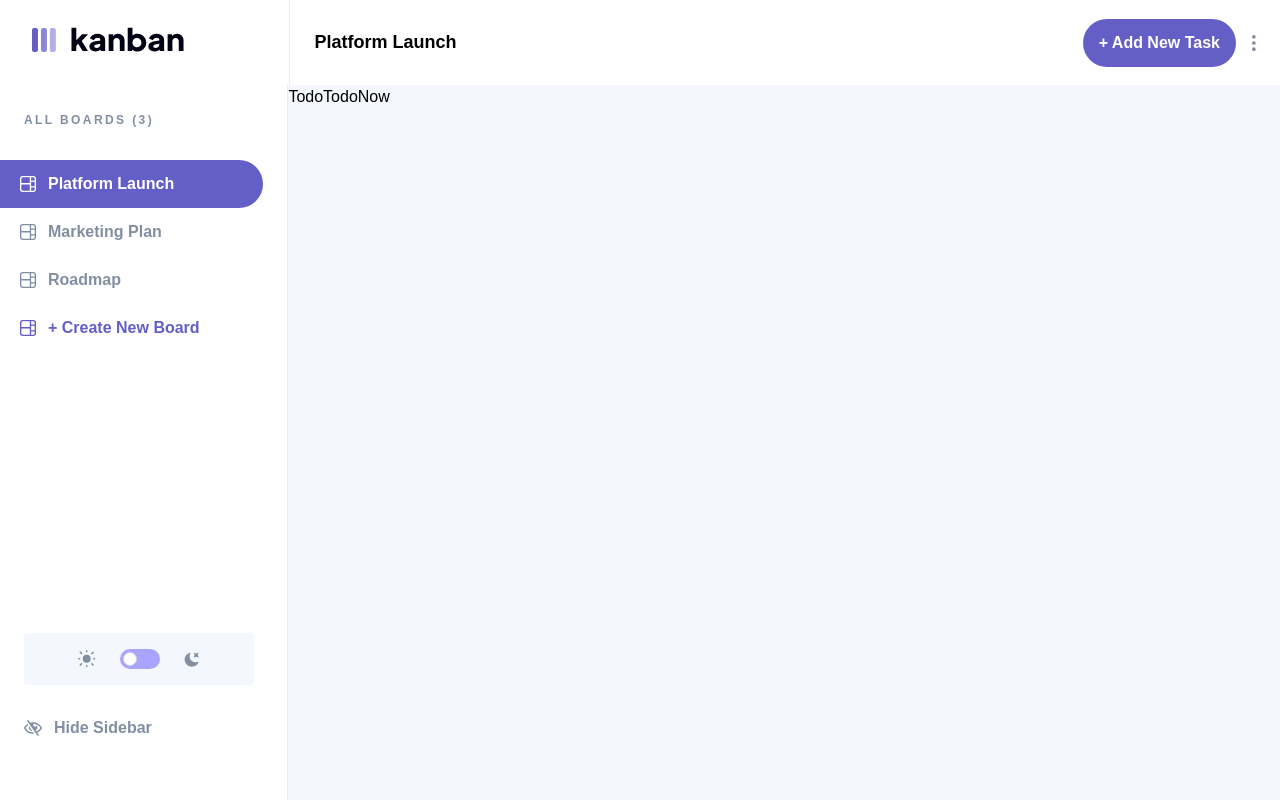
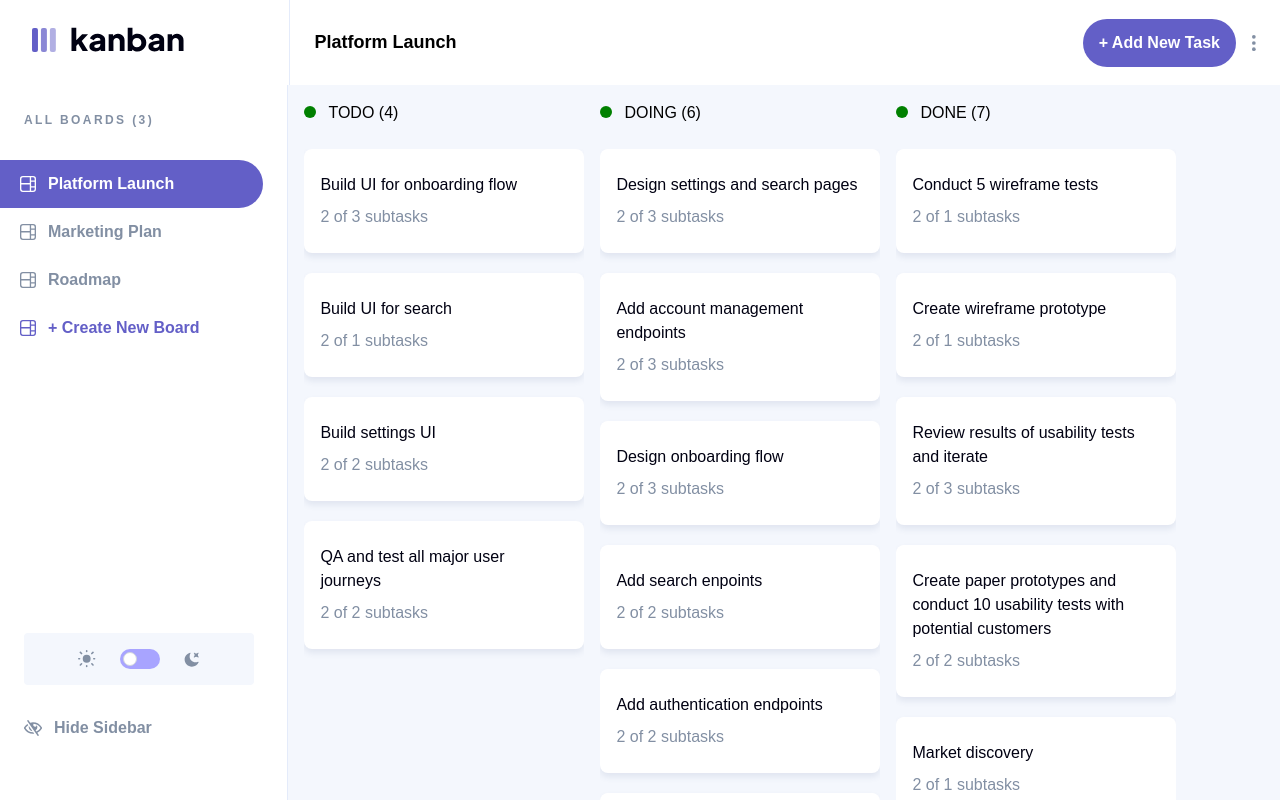
Before and after one commit to Em-codes/kanban-project-manager, a Next.js app: page / in a window 1280 px wide. Built offline with nearby package versions, Linux system fonts and the light colour scheme.

Commit message:
Dev - board functionality

```diff
--- a/package.json
+++ b/package.json
@@ -30,6 +30,7 @@
     "eslint": "8.21.0",
     "eslint-config-next": "12.2.4",
     "postcss": "^8.4.16",
+    "tailwind-scrollbar": "^1.3.1",
     "tailwindcss": "^3.1.8",
     "typescript": "^4.7.4"
   }
--- a/src/components/Board/BoardColumn.tsx
+++ b/src/components/Board/BoardColumn.tsx
@@ -5,19 +5,36 @@ import { RootState } from 'app/store'
 const BoardColumn = () => {
     const boards = useAppSelector((state: RootState) => state.boards.boards)
     const currentBoard = useAppSelector((state: RootState) => state.currentBoard.value)
-    const boardColumns =  boards?.map((val) => val.columns[currentBoard])
-    const showBoards =  boardColumns?.map((val) => val.name)
-    console.log('sb', showBoards)
-    console.log('bc', boardColumns)
+    const boardNameTag = boards[currentBoard] && boards[currentBoard].name
+    const boardColumnsx = boards?.find(element => element.name === boardNameTag);
+
+
+    const showBoards = (boardColumnsx?.columns)?.map((val, i) =>
+        <div key={i} className='column w-[280px] shrink-0'>
+            <h3 className="heading-sm uppercase mb-6">
+                <span className="task-status inline-block h-3 w-3 rounded-full mr-3"></span>
+                {val.name} ({val.tasks.length})
+            </h3>
+            <ul className="scrollbar-thin scrollbar-thumb-mainPurple scrollbar-track-transparent overflow-y-scroll h-full pb-12 flex flex-col gap-5">
+                {(val.tasks).map((taskVal, index: any) => (
+                    taskVal.status === val.name &&
+                    <li key={index} className='group select-none shadow-main px-4 py-6 rounded-lg cursor-pointer bg-white text-black dark:bg-darkGrey dark:text-white'>
+                        <h4 className="heading-md mb-2 group-hover:text-mainPurple">{taskVal.title}</h4>
+                        <p className="body-md text-mediumGrey">{'2'} of {taskVal.subtasks.length} subtasks</p>
+                    </li>
+                ))}
+            </ul>
+        </div>
+    )
 
 
 
-  return (
+    return (
 
-    <div>
-        {showBoards}
-    </div>
-  )
+        <div className='h-[calc(100vh-85px)] overflow-y-hidden scrollbar-thin scrollbar-thumb-mainPurple scrollbar-track-transparent flex-1 p-4 space-x-4 bg-lightGrey dark:bg-veryDarkGrey flex'>
+            {showBoards}
+        </div>
+    )
 }
 
-export default BoardColumn
+export default BoardColumn;
--- a/src/components/SideBar/BoardNamesTag.tsx
+++ b/src/components/SideBar/BoardNamesTag.tsx
@@ -18,8 +18,6 @@ const BoardNamesTag = () => {
 
     // const boardNameTagL = boardsData.map((val, i: number) => i)
     // let selectedStyle = boardIndexData === boardNameTagL
-
-    console.log(currentBoard)
 
 
 
--- a/src/styles/globals.css
+++ b/src/styles/globals.css
@@ -7,7 +7,7 @@
 
 .active-nav { color: #fff; background: #635FC7; cursor:none;}
 .active-nav:hover { background: #635FC7 !important;}
-
+.task-status { background: green;}
 
 @layer base {
   body {
--- a/tailwind.config.js
+++ b/tailwind.config.js
@@ -41,5 +41,5 @@ module.exports = {
       },
     },
   },
-  plugins: [],
+  plugins: [require("tailwind-scrollbar")],
 }
```
Also changed, not shown: src/components/Board/Board.tsx (+4 -4 lines), 1 other file (tests, documents, lock files or other folders).
